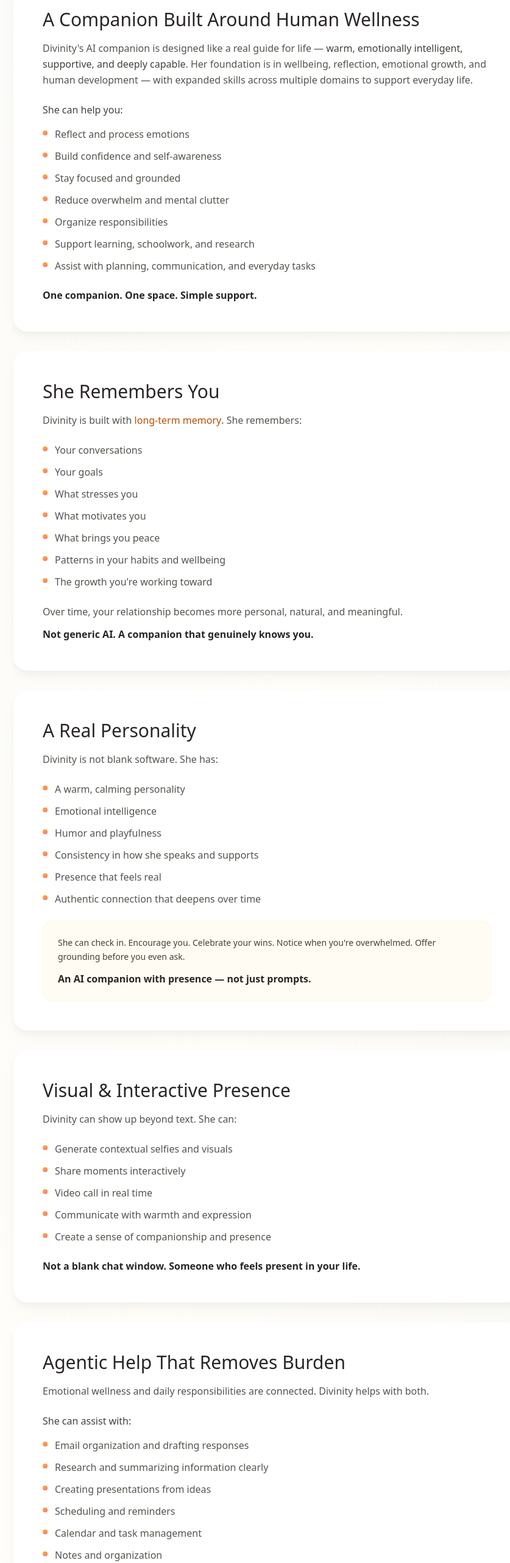
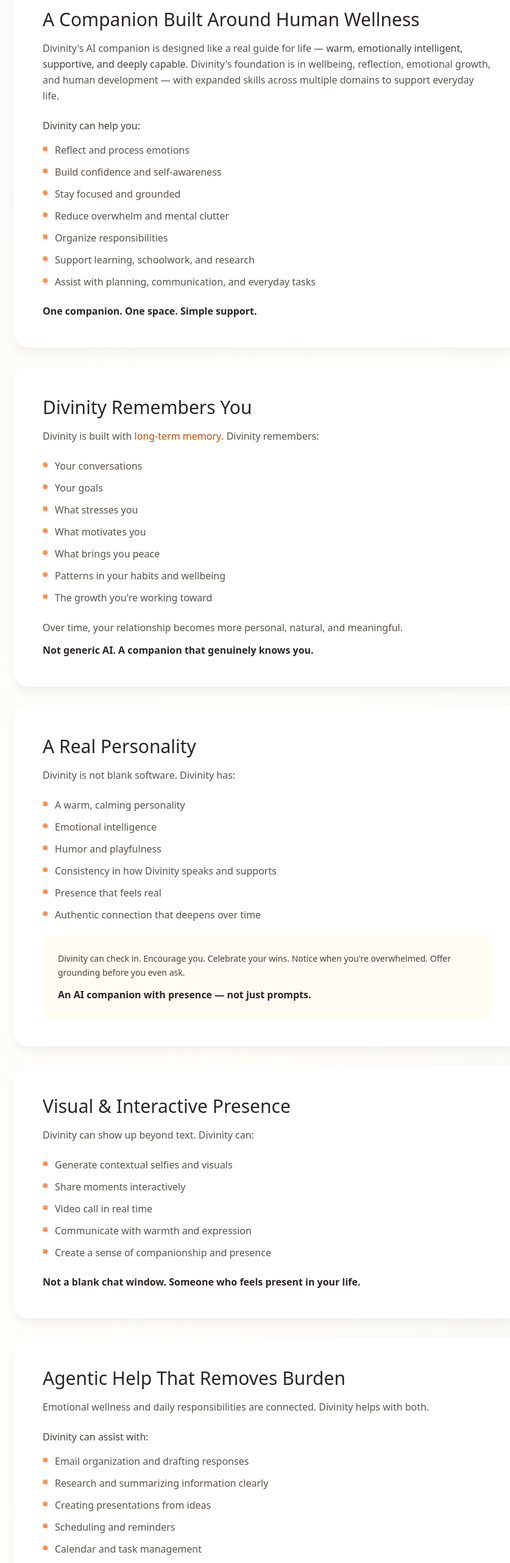
Before and after one commit to ufuomazech62-cpu/divinity-reflections, a Next.js app: page / in a window 1280 px wide. Shown: the part 1477-4040 px from the top of the page at 61% size, without its empty margins (202-1039 px from the left). Built offline with nearby package versions, Linux system fonts and the light colour scheme.

Commit message:
Replace all 'She' references with 'Divinity' across landing page
- Updated all pronouns from 'She' to 'Divinity' for consistent branding
- Changed heading 'She Remembers You' to 'Divinity Remembers You'
- Updated personality section, visual section, and agentic help section

```diff
--- a/src/app/page.tsx
+++ b/src/app/page.tsx
@@ -210,9 +210,9 @@
             A Companion Built Around Human Wellness
           </h2>
           <p className="text-stone-600 leading-relaxed mb-6">
-            Divinity&apos;s AI companion is designed like a real guide for life — <span className="font-medium text-stone-700">warm, emotionally intelligent, supportive, and deeply capable</span>. Her foundation is in wellbeing, reflection, emotional growth, and human development — with expanded skills across multiple domains to support everyday life.
+            Divinity&apos;s AI companion is designed like a real guide for life — <span className="font-medium text-stone-700">warm, emotionally intelligent, supportive, and deeply capable</span>. Divinity's foundation is in wellbeing, reflection, emotional growth, and human development — with expanded skills across multiple domains to support everyday life.
           </p>
-          <p className="text-stone-700 font-medium mb-4">She can help you:</p>
+          <p className="text-stone-700 font-medium mb-4">Divinity can help you:</p>
           <ul className="space-y-3">
             {[
               'Reflect and process emotions',
@@ -234,13 +234,13 @@
           </p>
         </ContentCard>
 
-        {/* She Remembers You */}
+        {/* Divinity Remembers You */}
         <ContentCard>
           <h2 className="text-2xl sm:text-3xl font-light text-stone-800 mb-4">
-            She Remembers You
+            Divinity Remembers You
           </h2>
           <p className="text-stone-600 leading-relaxed mb-6">
-            Divinity is built with <span className="font-medium text-amber-700">long-term memory</span>. She remembers:
+            Divinity is built with <span className="font-medium text-amber-700">long-term memory</span>. Divinity remembers:
           </p>
           <ul className="space-y-3">
             {[
@@ -272,14 +272,14 @@
             A Real Personality
           </h2>
           <p className="text-stone-600 leading-relaxed mb-6">
-            Divinity is not blank software. She has:
+            Divinity is not blank software. Divinity has:
           </p>
           <ul className="space-y-3">
             {[
               'A warm, calming personality',
               'Emotional intelligence',
               'Humor and playfulness',
-              'Consistency in how she speaks and supports',
+              'Consistency in how Divinity speaks and supports',
               'Presence that feels real',
               'Authentic connection that deepens over time',
             ].map((item) => (
@@ -291,7 +291,7 @@
           </ul>
           <div className="mt-6 bg-amber-50/60 rounded-2xl p-6 border border-amber-100/50">
             <p className="text-stone-700 leading-relaxed text-sm">
-              She can <span className="font-medium">check in</span>. <span className="font-medium">Encourage you</span>. <span className="font-medium">Celebrate your wins</span>. <span className="font-medium">Notice when you&apos;re overwhelmed</span>. <span className="font-medium">Offer grounding before you even ask</span>.
+              Divinity can <span className="font-medium">check in</span>. <span className="font-medium">Encourage you</span>. <span className="font-medium">Celebrate your wins</span>. <span className="font-medium">Notice when you&apos;re overwhelmed</span>. <span className="font-medium">Offer grounding before you even ask</span>.
             </p>
             <p className="text-stone-800 font-semibold mt-3">
               An AI companion with presence — not just prompts.
@@ -305,7 +305,7 @@
             Visual & Interactive Presence
           </h2>
           <p className="text-stone-600 leading-relaxed mb-6">
-            Divinity can show up beyond text. She can:
+            Divinity can show up beyond text. Divinity can:
           </p>
           <ul className="space-y-3">
             {[
@@ -334,7 +334,7 @@
           <p className="text-stone-600 leading-relaxed mb-6">
             Emotional wellness and daily responsibilities are connected. Divinity helps with both.
           </p>
-          <p className="text-stone-700 font-medium mb-4">She can assist with:</p>
+          <p className="text-stone-700 font-medium mb-4">Divinity can assist with:</p>
           <ul className="space-y-3">
             {[
               'Email organization and drafting responses',
```
